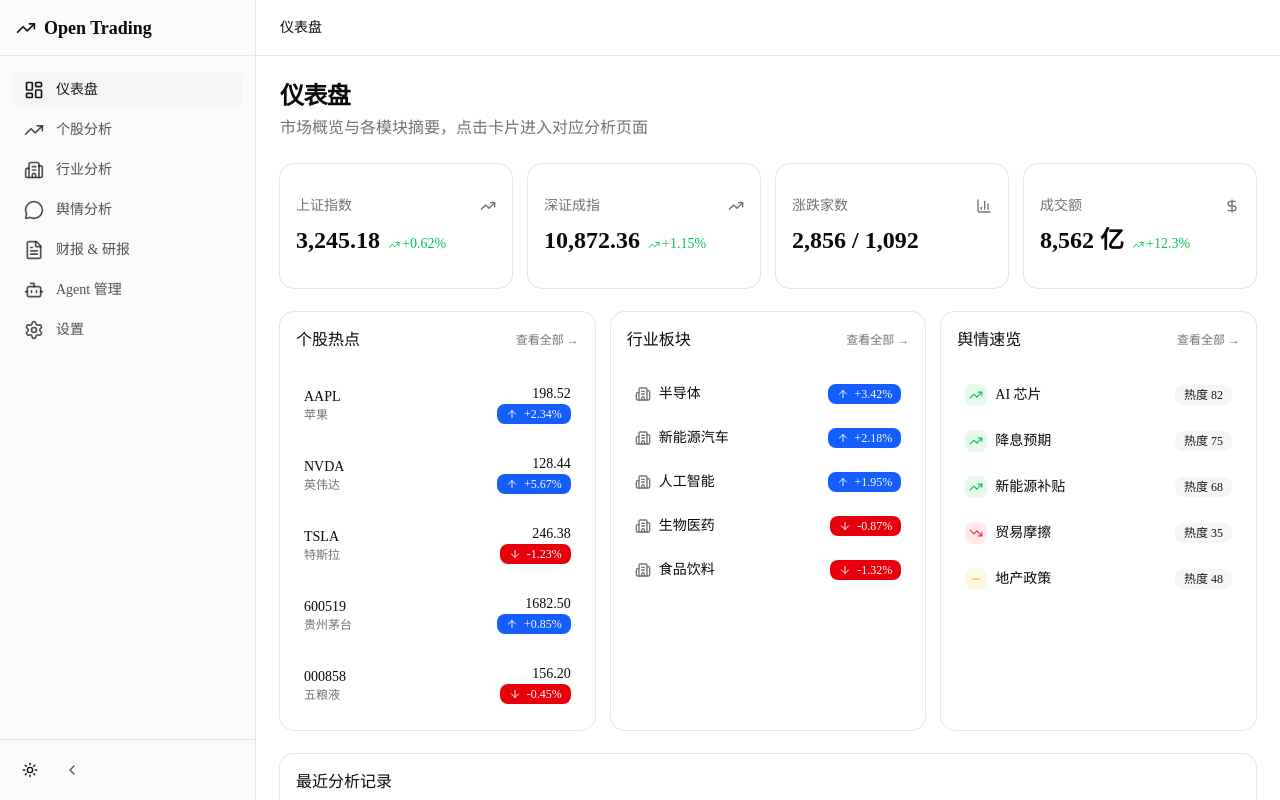
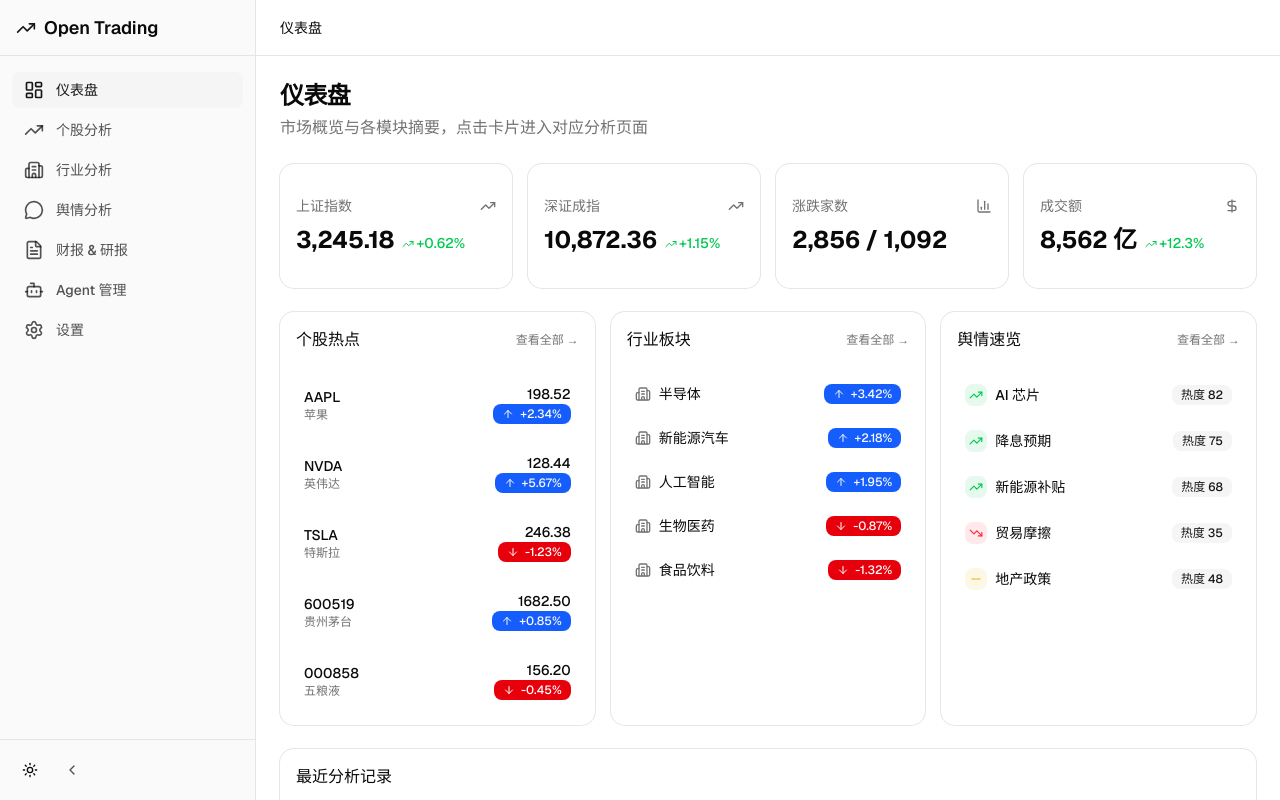
Before and after one commit to rhinonan/open-trading, a Next.js app: page / in a window 1280 px wide. Shown: the top 800 px of the page. Built offline with nearby package versions, Linux system fonts and the light colour scheme.

Commit message:
fix: remove unused icon import and load Geist fonts

```diff
--- a/src/app/layout.tsx
+++ b/src/app/layout.tsx
@@ -1,8 +1,12 @@
 import type { Metadata } from "next";
+import { Geist, Geist_Mono } from "next/font/google";
 import { ThemeProvider } from "@/components/layout/theme-provider";
 import { SidebarProvider } from "@/hooks/use-sidebar";
 import { LayoutShell } from "@/components/layout/layout-shell";
 import "./globals.css";
+
+const geistSans = Geist({ variable: "--font-sans", subsets: ["latin"] });
+const geistMono = Geist_Mono({ variable: "--font-geist-mono", subsets: ["latin"] });
 
 export const metadata: Metadata = {
   title: "Open Trading — 智能股票分析系统",
@@ -17,7 +21,7 @@ export default function RootLayout({
 }>) {
   return (
     <html lang="zh-CN" suppressHydrationWarning>
-      <body className="min-h-screen bg-background antialiased">
+      <body className={`${geistSans.variable} ${geistMono.variable} min-h-screen bg-background antialiased font-sans`}>
         <ThemeProvider
           attribute="class"
           defaultTheme="system"
--- a/src/components/dashboard/hotspot-stocks.tsx
+++ b/src/components/dashboard/hotspot-stocks.tsx
@@ -1,7 +1,7 @@
 import Link from "next/link";
 import { Card, CardContent, CardHeader, CardTitle } from "@/components/ui/card";
 import { Badge } from "@/components/ui/badge";
-import { ArrowUp, ArrowDown, TrendingUp } from "lucide-react";
+import { ArrowUp, ArrowDown } from "lucide-react";
 
 const MOCK_STOCKS = [
   { symbol: "AAPL", name: "苹果", price: 198.52, change: 2.34 },
```
